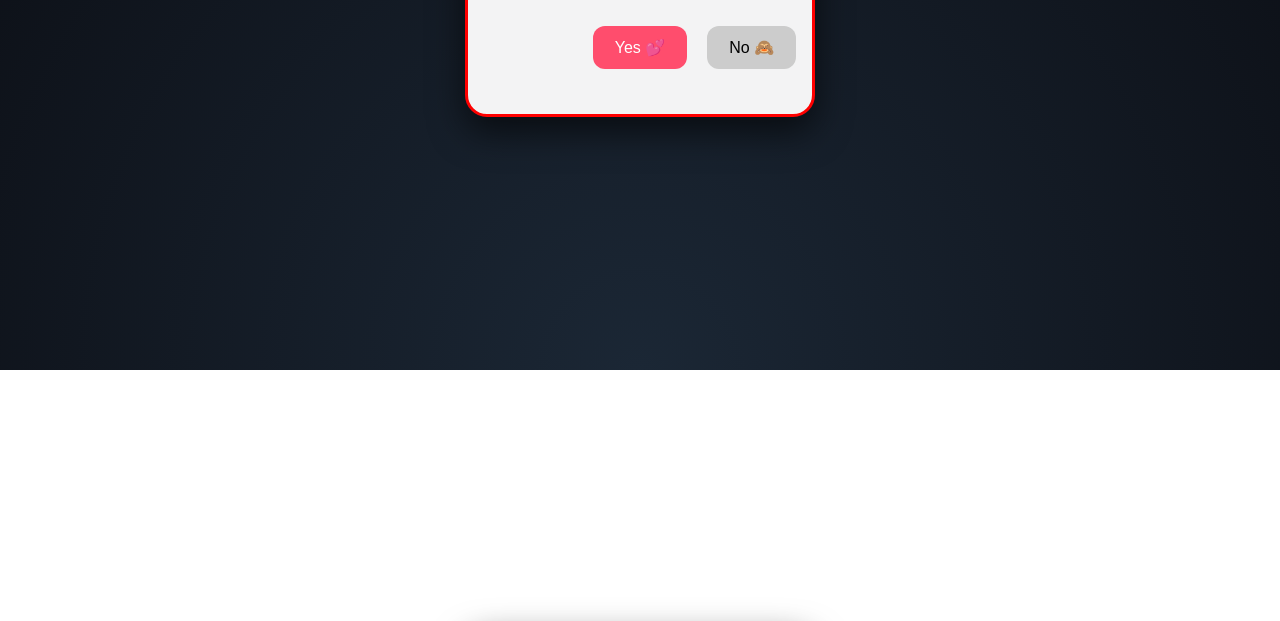
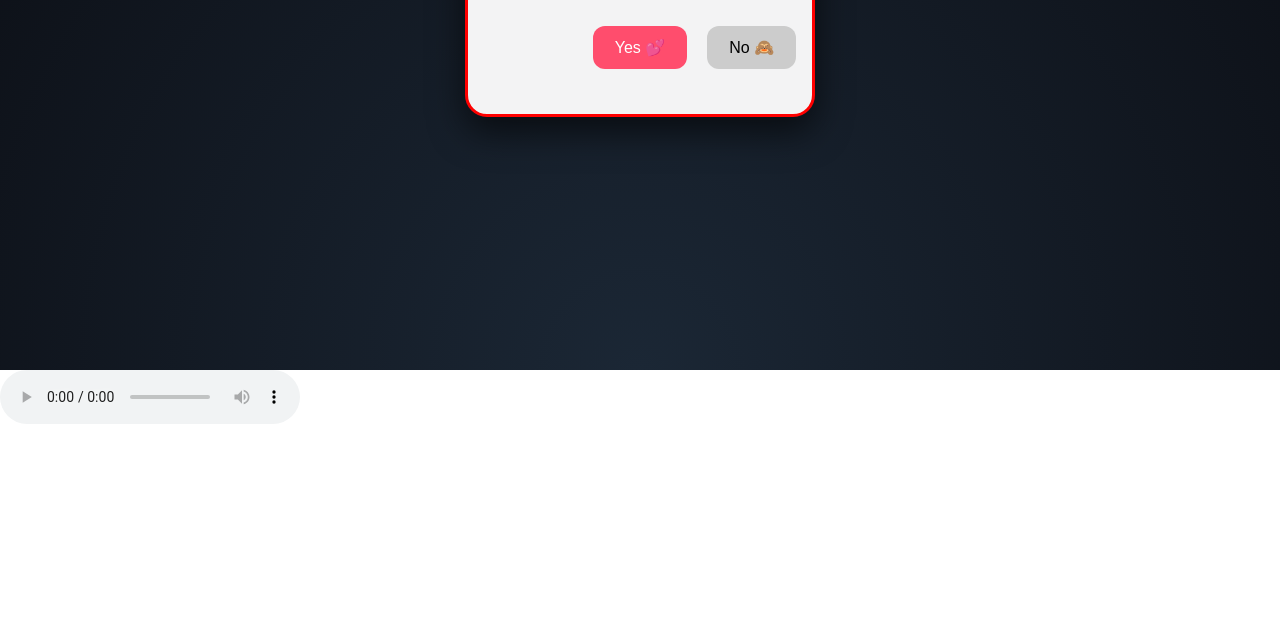
Before and after one commit to Masked1325/nv, a plain HTML site: page index.html in a window 1280 px wide. Shown: the part 430-1051 px from the top of the page. Drawn offline with Linux system fonts and the light colour scheme.

Commit message:
Add files via upload

```diff
--- a/index.html
+++ b/index.html
@@ -150,7 +150,7 @@ button {
 </body>
 
 <!-- 🎶 Music -->
-<audio id="bgMusic" loop>
+<audio id="bgMusic" controls loop>
     <source src="music.mp3" type="audio/mpeg">
 </audio>
 
```
